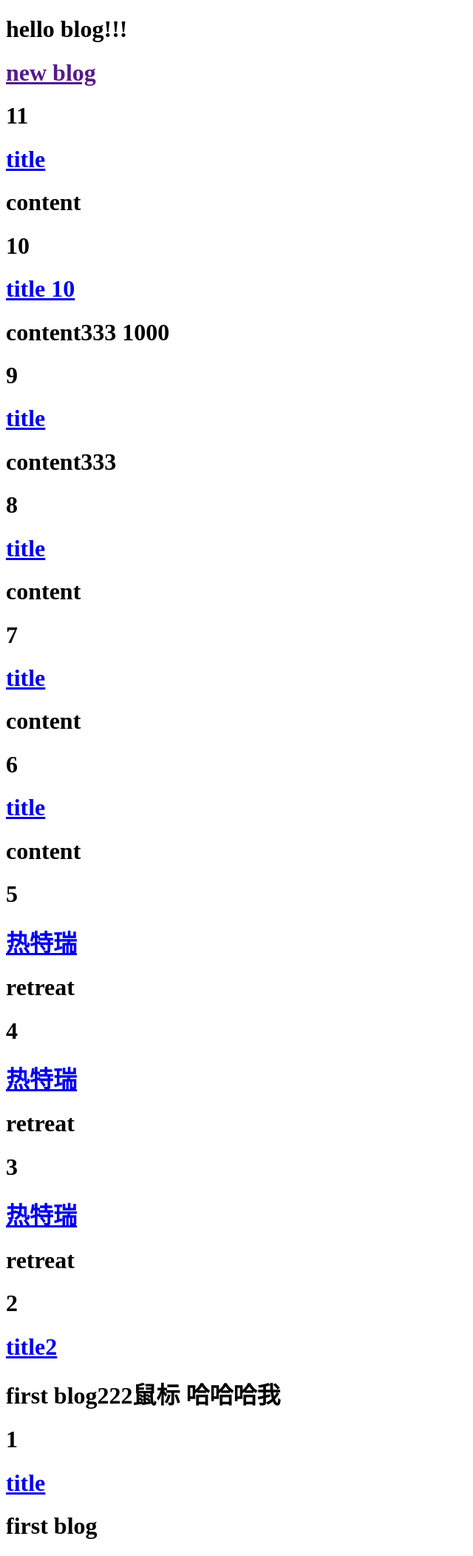
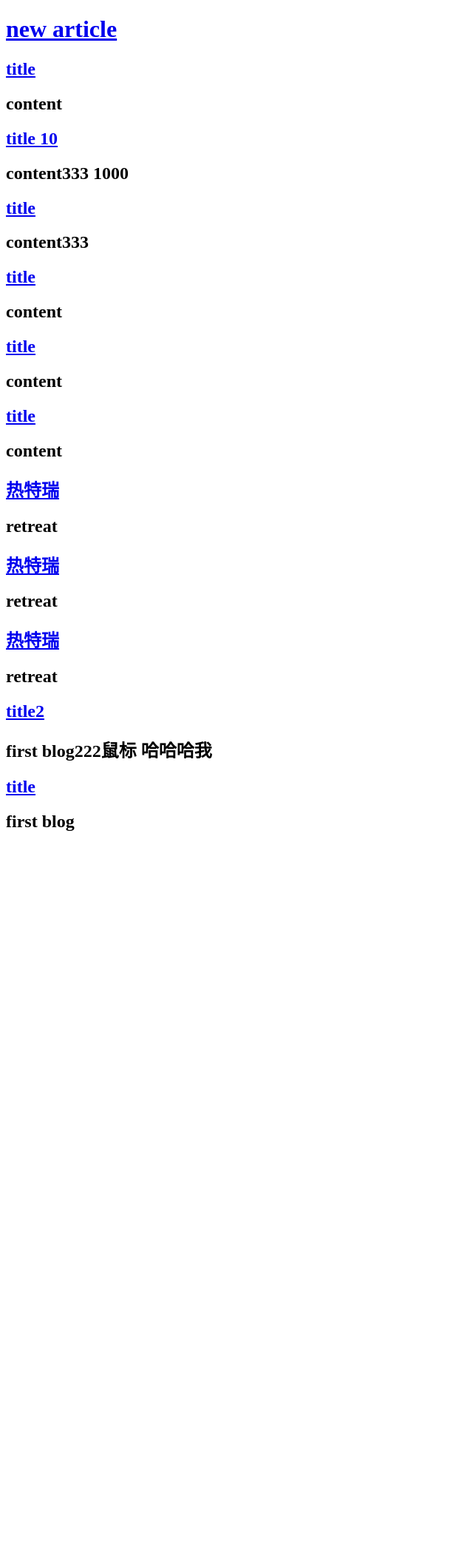
Before and after one commit to Bob-JZhao/DjangoBlog, a Django app: page /blog/index/ in a window 1280 px wide. Shown: the whole page at 74% size, without its empty margins (0-640 px from the left). After the commit the page ends 1123 px from the top, so only its background shows below. Run offline with Django 3.2, Linux system fonts and the light colour scheme; data comes from the database, SQL or seed files in the repository; both versions use the stored data as it was after the commit.

Commit message:
new,edite article

```diff
--- a/blog/Templates/article_page.html
+++ b/blog/Templates/article_page.html
@@ -9,6 +9,8 @@
 <h1>{{ article.id }}</h1>
 <h1>{{ article.title }}</h1>
 <h1>{{ article.content }}</h1>
+<br/>
+<a href="{% url 'blog:edit_page' article.id %}">Edit Article</a>
 
 </body>
 </html>
--- a/blog/Templates/index.html
+++ b/blog/Templates/index.html
@@ -5,12 +5,11 @@
     <title>Title</title>
 </head>
 <body>
-<h1>{{ hello }}</h1>
-<h1><a href="" >new blog</a></h1>
+ <h1><a href="{%  url 'blog:new_page' %}" >new article</a></h1>
+
 {% for ar in article reversed %}
-<h1>{{ ar.id }}</h1>
-    <h1><a href="{% url 'blog:article_page' ar.id %}">{{ ar.title }}</a></h1>
-<h1>{{ ar.content }}</h1>
+     <h2><a href="{% url 'blog:article_page' ar.id %}">{{ ar.title }}</a></h2>
+    <h2>{{ ar.content }}</h2>
 {% endfor %}
 
 </body>
--- a/blog/urls.py
+++ b/blog/urls.py
@@ -4,5 +4,8 @@ from . import views
 urlpatterns = [
      url(r'^index/$',views.index),
      url(r'^article/(?P<article_id>[0-9]+)$', views.article_page,name='article_page'),
+     url(r'^new/', views.new_page, name='new_page'),
+     url(r'^edit/(?P<article_id>[0-9]+)$', views.edit_page, name='edit_page'),
 
+     url(r'^save/', views.save, name='save'),
 ]
--- a/blog/views.py
+++ b/blog/views.py
@@ -9,5 +9,19 @@ def index(request):
 def article_page(request,article_id):
    article = models.Article.objects.get(pk=article_id)
    return render(request,'article_page.html',{'article': article})
-def new(request):
+def new_page(request):
    return  render(request,'new.html')
+def edit_page(request,article_id):
+   article = models.Article.objects.get(pk=article_id)
+   return render(request,'edit.html',{'article':article})
+def save(request):
+   title= request.POST.get('title','title')
+   content=request.POST.get('content','content')
+   id=request.POST.get('id','')
+   if id !='':
+      models.Article.objects.update_or_create(pk=id,defaults={'title':title,'content':content})
+      print('do update')
+   else:
+      models.Article.objects.create(title=title,content=content)
+   article = models.Article.objects.all()
+   return render(request, 'index.html', {'hello': 'hello blog!!!', 'article': article})
```
Also changed, not shown: blog/Templates/edit.html (added, +19 -0 lines), blog/Templates/new.html (added, +18 -0 lines), db.sqlite3.
